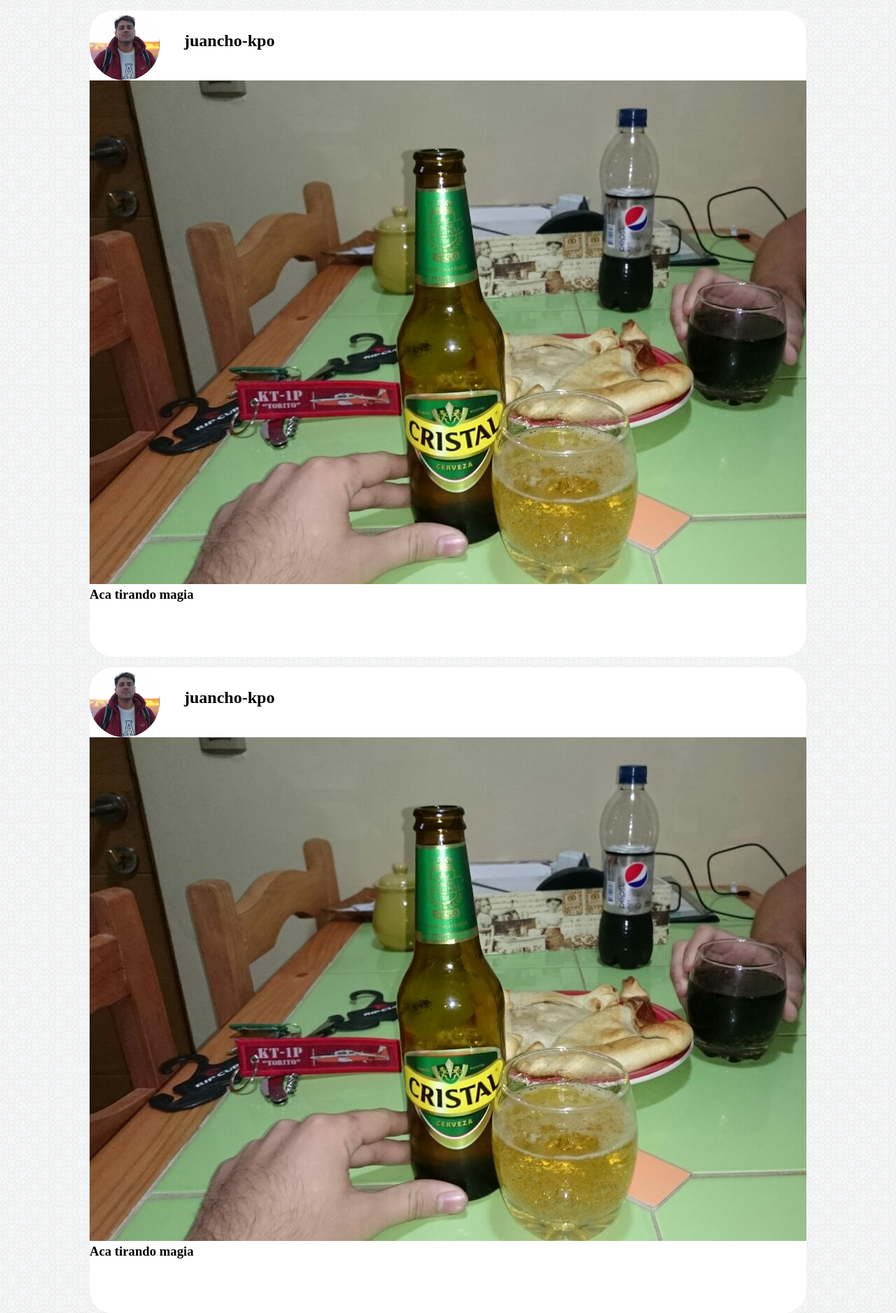
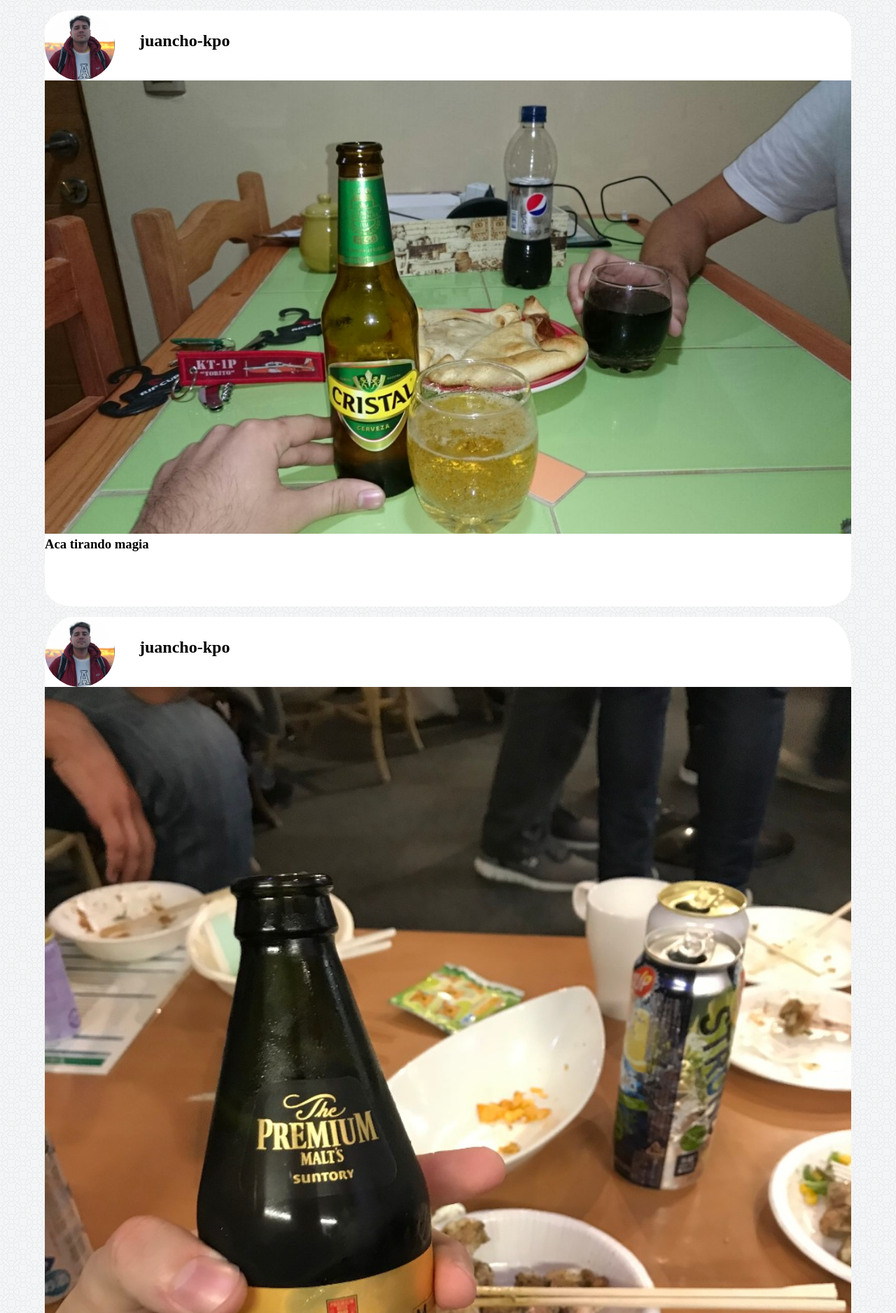
Before and after one commit to Lucianodeon/Beerhour, a PHP site: page /indexuser.php in a window 1280 px wide. Shown: the part 120-1997 px from the top of the page at 70% size. Run offline with PHP 8.4, Linux system fonts and the light colour scheme; some web fonts are replaced.

Commit message:
final final?

```diff
--- a/css/styles.css
+++ b/css/styles.css
@@ -218,13 +218,13 @@ font-size: 25pt;
 }
 
 .content{
-	max-width: 80vw;
+	max-width: 100vw;
 	padding: 0;
 	overflow: hidden;
 	text-align: center;
 	flex-direction: column;
+	margin-top: 15px;
 	margin: 0 auto;
-	margin-top: 15px;
 	border-radius: 3.5%;
 
 
@@ -251,6 +251,11 @@ font-size: 25pt;
 	width: 100%;
 	padding: 0;
 	background: #fff;
+
+}
+.content-img img{
+	width: 100%;
+	padding: 0;
 
 }
 .content-pie{
@@ -366,6 +371,11 @@ font-size: 25pt;
 	margin-left: 15px;
   margin-top: 15px;
 }
+.content{
+	max-width: 95vw;
+	margin: 0 auto;
+	margin-top: 15px;
+}
 }
 /*PC*/
 @media (min-width:1200px){
@@ -399,4 +409,10 @@ font-size: 25pt;
 	.button{
 		 font-size: 40px;
 	 }
+	 .content{
+	 	max-width: 90vw;
+		margin: 0 auto;
+		margin-top: 15px;
+
+	 }
 }
--- a/indexuser.php
+++ b/indexuser.php
@@ -30,10 +30,10 @@
       <img src="img/pp.jpg" alt="foto2"><h2>juancho-kpo</h2>
       </div>
       <div class="content-img">
-        <img src="img/alala.jpg" alt="foto2">
+        <img src="img/biru.jpeg" alt="foto2">
       </div>
       <div class="content-pie">
-        <h3>Aca tirando magia</h3>
+        <h3>ビールを飲みましょうか</h3>
       </div>
 
     </div>
```
Also changed, not shown: img/biru.jpeg (added), img/lala.jpg (added).
